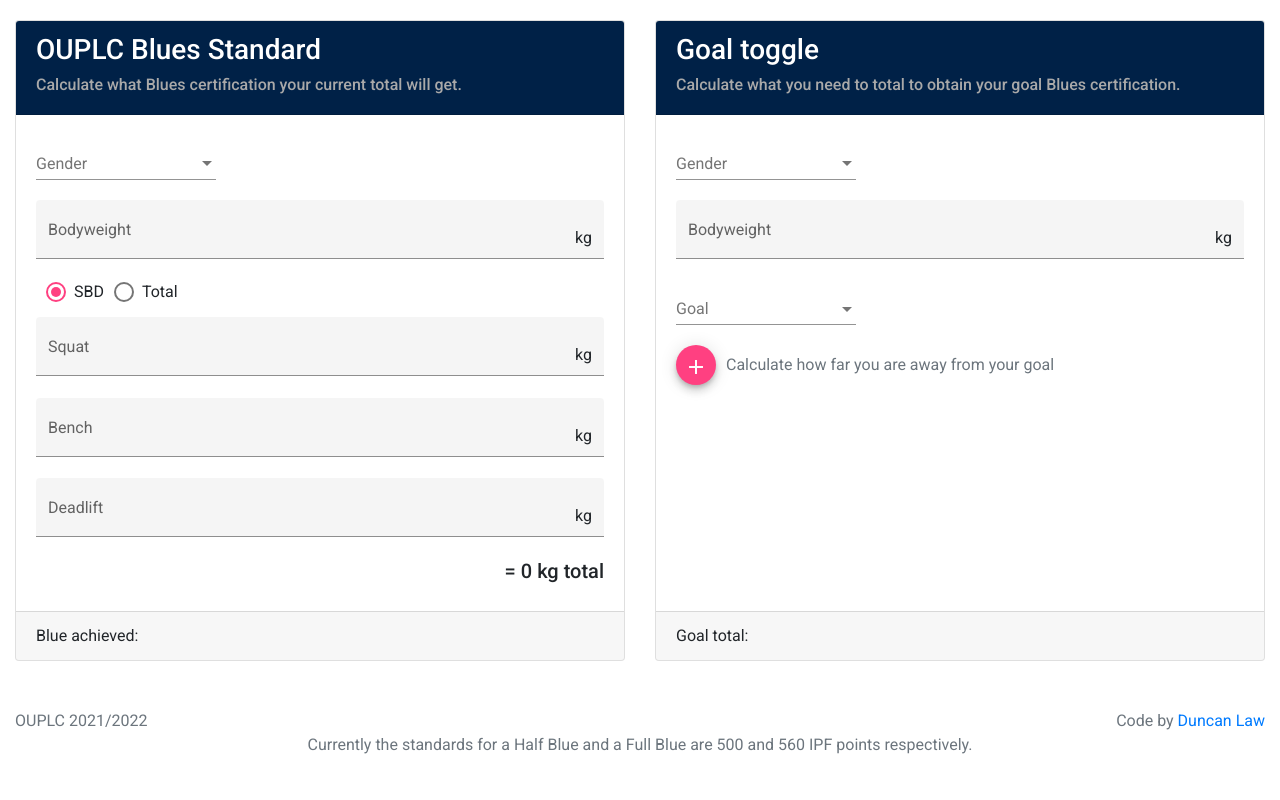
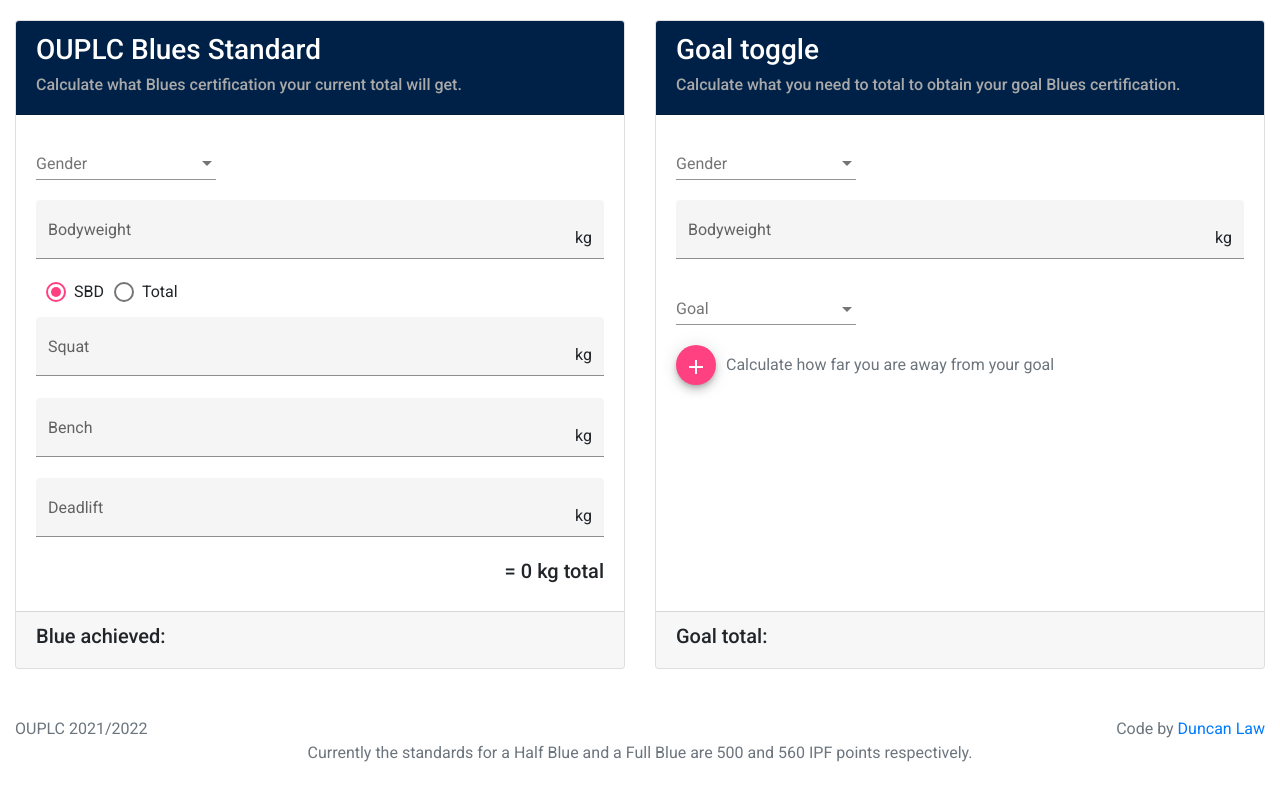
Before and after one commit to DuncanTLaw/Blues-Calculator, an Angular app: page / in a window 1280 px wide. Built offline with nearby package versions, Linux system fonts and the light colour scheme.

Commit message:
Add headers for important text

```diff
--- a/src/app/app.component.html
+++ b/src/app/app.component.html
@@ -91,7 +91,7 @@
           </mat-form-field>
         </div>
       </div>
-      <div class="card-footer">Blue achieved: {{ blueAchieved }}</div>
+      <div class="card-footer"><h5>Blue achieved: {{ blueAchieved }}</h5></div>
     </div>
 
     <div class="card">
@@ -171,7 +171,7 @@
           </div>
         </div>
       </div>
-      <div class="card-footer">Goal total: {{ goalTotalStr }}</div>
+      <div class="card-footer"><h5>Goal total: {{ goalTotalStr }}</h5></div>
     </div>
   </div>
 
```
